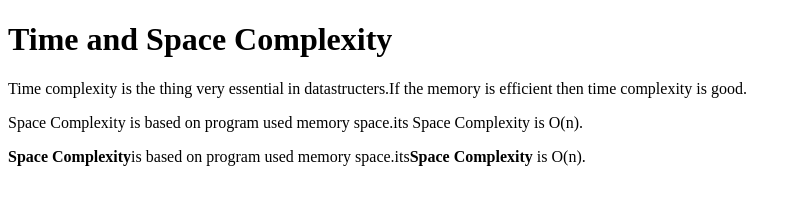
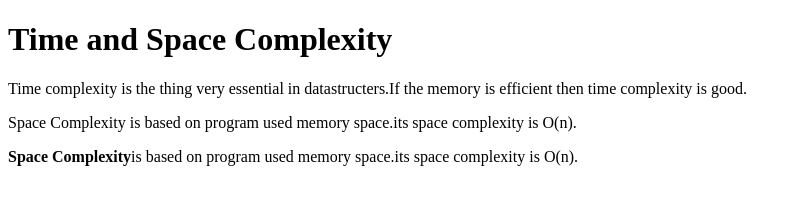
Before and after one commit to acciojob/time-and-space-complexity-Srikanth-235, a website: page main.html in a window 1280 px wide. Shown: the whole page, without its empty margins (0-801 px from the left). Drawn offline with Linux system fonts and the light colour scheme.

Commit message:
created a submission

```diff
--- a/main.html
+++ b/main.html
@@ -12,8 +12,8 @@
 </script>
 	<h1>Time and Space Complexity</h1>
 	<p>Time complexity is the thing very essential in datastructers.If the memory is efficient then time complexity is good.</p>
-	<p>Space Complexity is based on program used memory space.its Space Complexity is O(n).</p>
-	<p><b>Space Complexity</b>is based on program used memory space.its<b>Space Complexity</b> is O(n).</p>
+	<p>Space Complexity is based on program used memory space.its space complexity is O(n).</p>
+	<p><b>Space Complexity</b>is based on program used memory space.its space complexity is O(n).</p>
 
 </body>
 
```
